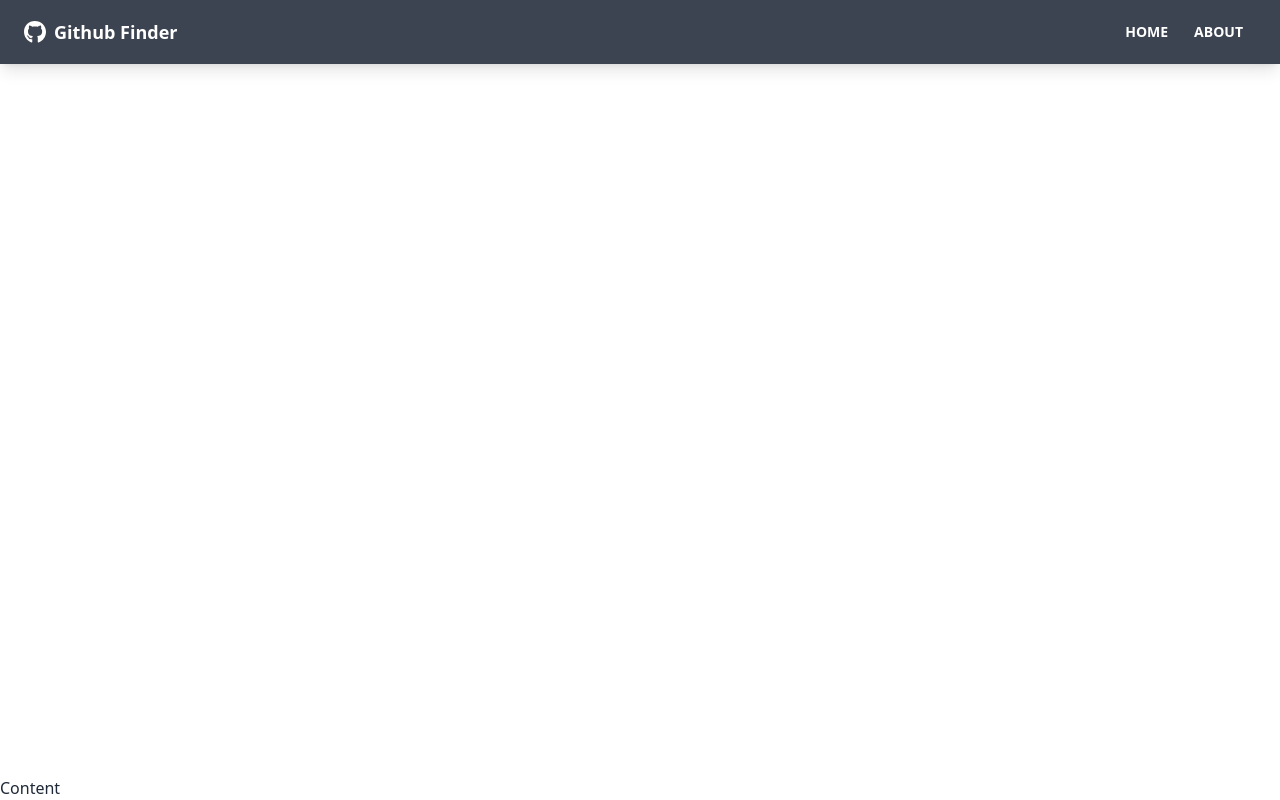
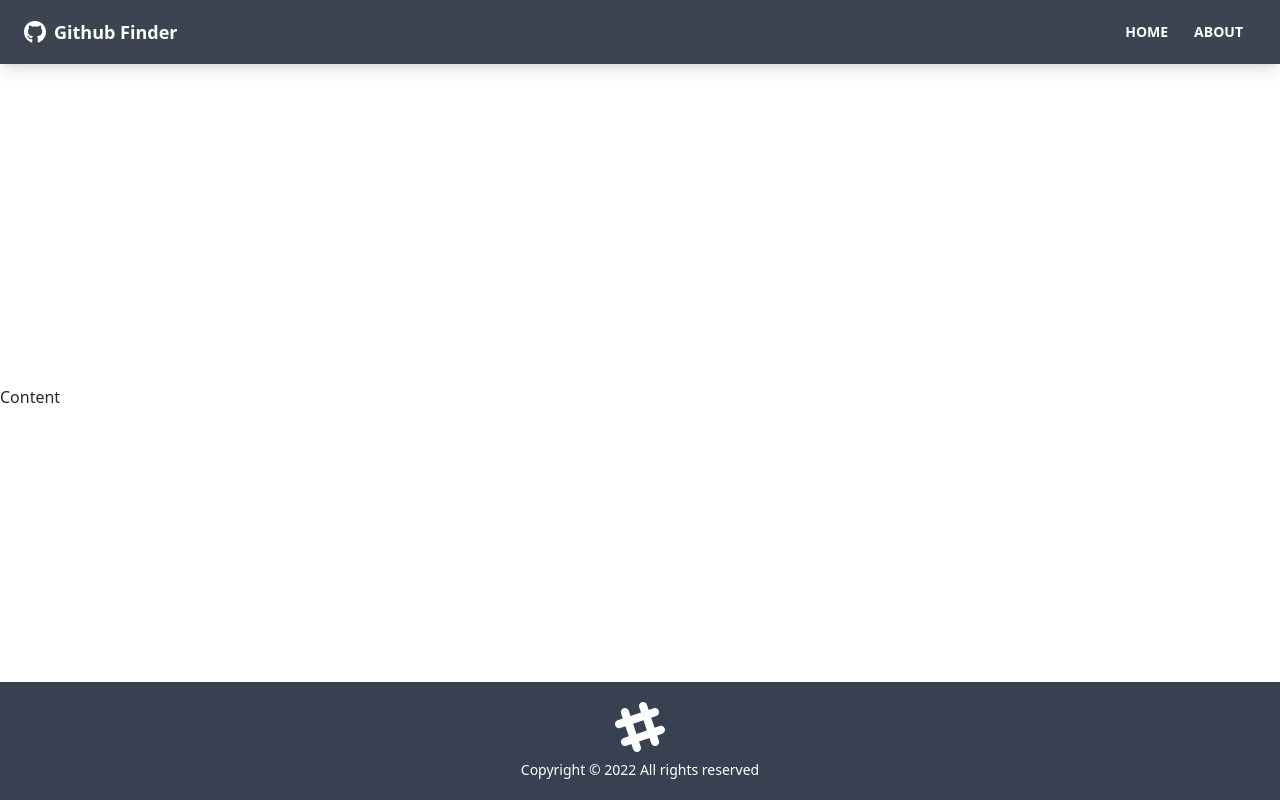
Before and after one commit to siavash-sattari/react-tutorial, a React (Create React App) app in the folder a2-github-finder/: page / in a window 1280 px wide. Built offline with nearby package versions, Linux system fonts and the light colour scheme; the HTML template or start-up script is replaced by a standard one.

Commit message:
Footer component

```diff
--- a/a2-github-finder/src/App.js
+++ b/a2-github-finder/src/App.js
@@ -1,4 +1,5 @@
 import { BrowserRouter as Router, Route } from 'react-router-dom';
+import Footer from './layout/Footer';
 import Navbar from './layout/Navbar';
 
 const App = () => {
@@ -7,6 +8,7 @@
       <div className='flex flex-col justify-between h-screen'>
         <Navbar />
         <main>Content</main>
+        <Footer />
       </div>
     </Router>
   );
--- /dev/null
+++ b/a2-github-finder/src/layout/Footer.jsx
@@ -0,0 +1,22 @@
+const Footer = () => {
+  const footerYear = new Date().getFullYear();
+  return (
+    <footer className='footer p-5 bg-gray-700 text-primary-content footer-center'>
+      <div>
+        <svg
+          width='50'
+          height='50'
+          viewBox='0 0 24 24'
+          xmlns='http://www.w3.org/2000/svg'
+          fillRule='evenodd'
+          clipRule='evenodd'
+          className='inline-block fill-current'>
+          <path d='M22.672 15.226l-2.432.811.841 2.515c.33 1.019-.209 2.127-1.23 2.456-1.15.325-2.148-.321-2.463-1.226l-.84-2.518-5.013 1.677.84 2.517c.391 1.203-.434 2.542-1.831 2.542-.88 0-1.601-.564-1.86-1.314l-.842-2.516-2.431.809c-1.135.328-2.145-.317-2.463-1.229-.329-1.018.211-2.127 1.231-2.456l2.432-.809-1.621-4.823-2.432.808c-1.355.384-2.558-.59-2.558-1.839 0-.817.509-1.582 1.327-1.846l2.433-.809-.842-2.515c-.33-1.02.211-2.129 1.232-2.458 1.02-.329 2.13.209 2.461 1.229l.842 2.515 5.011-1.677-.839-2.517c-.403-1.238.484-2.553 1.843-2.553.819 0 1.585.509 1.85 1.326l.841 2.517 2.431-.81c1.02-.33 2.131.211 2.461 1.229.332 1.018-.21 2.126-1.23 2.456l-2.433.809 1.622 4.823 2.433-.809c1.242-.401 2.557.484 2.557 1.838 0 .819-.51 1.583-1.328 1.847m-8.992-6.428l-5.01 1.675 1.619 4.828 5.011-1.674-1.62-4.829z'></path>
+        </svg>
+        <p>Copyright &copy; {footerYear} All rights reserved</p>
+      </div>
+    </footer>
+  );
+};
+
+export default Footer;
```
